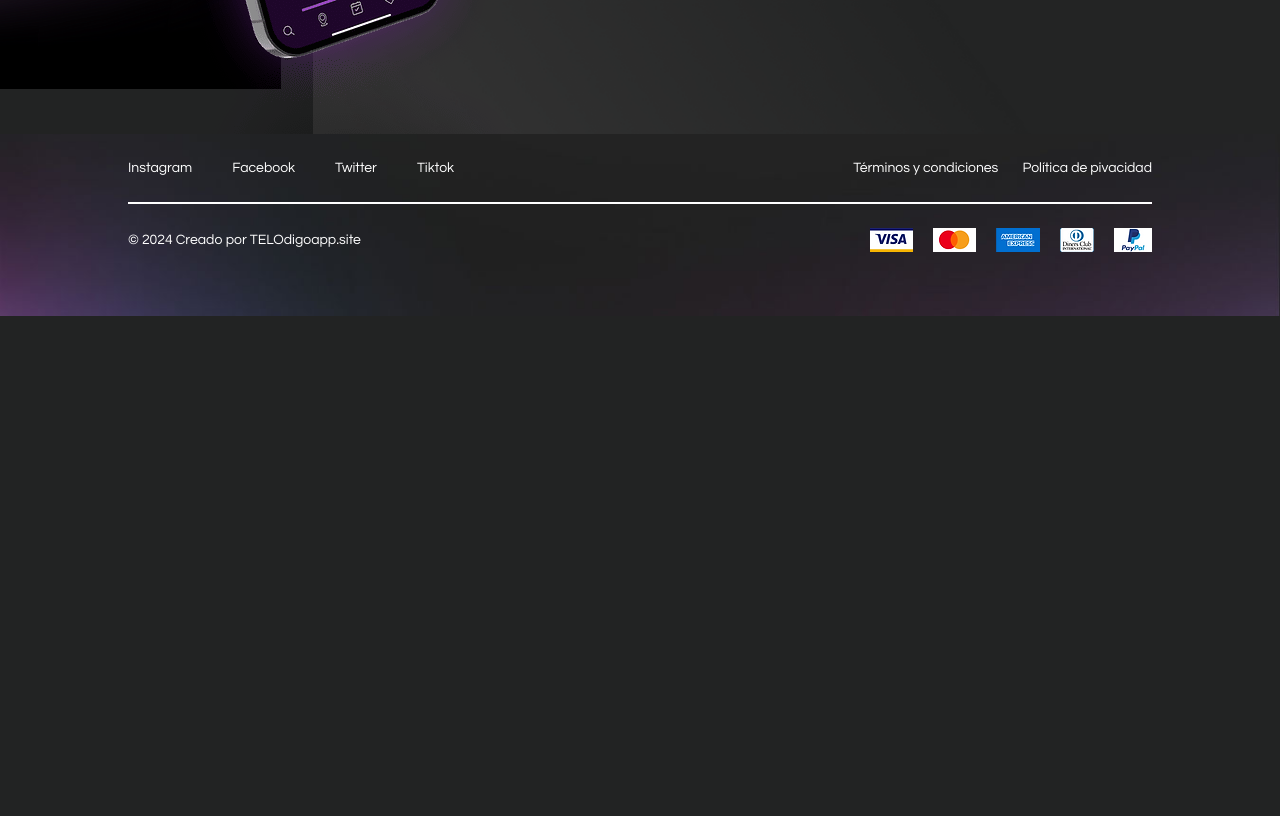
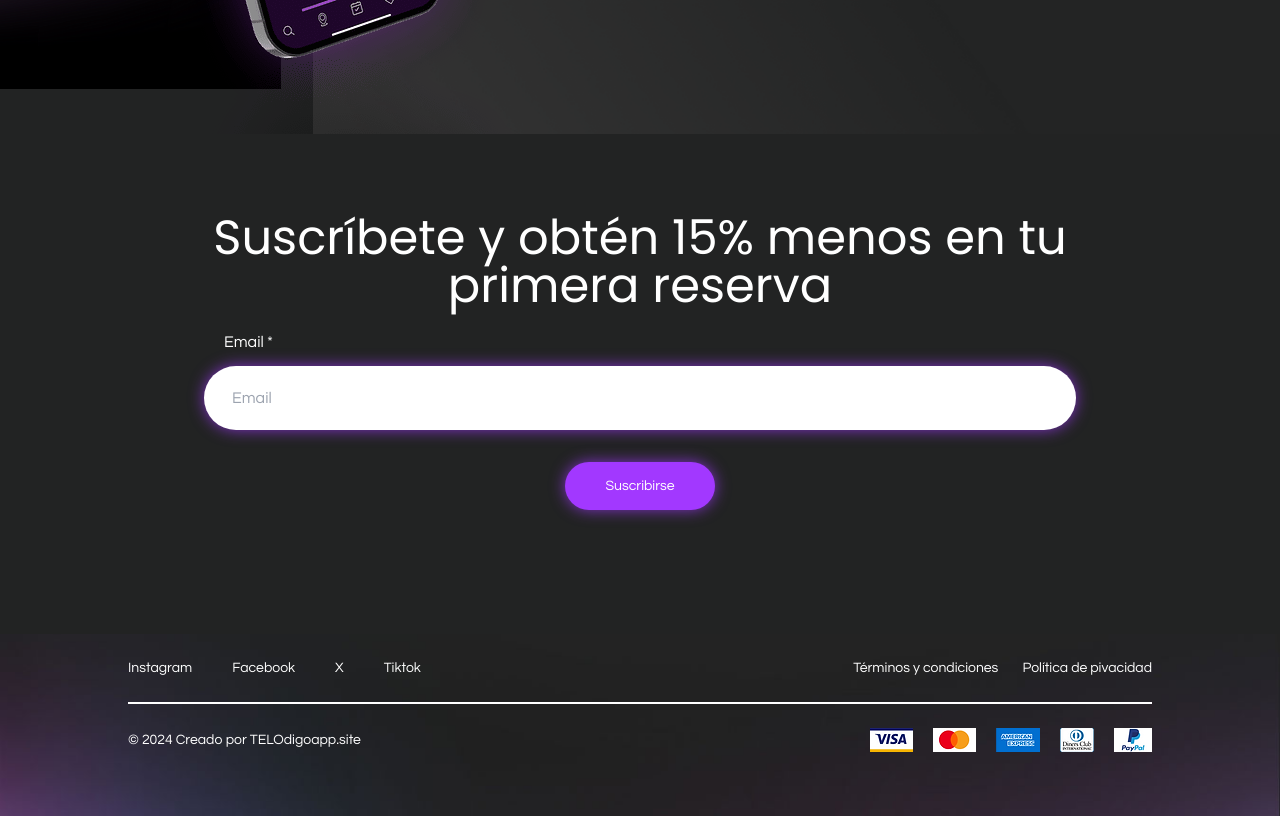
Before and after one commit to SantiagooArturo/angular_telodigo_web, an Angular app: page / in a window 1280 px wide. Shown: the part 1220-2036 px from the top of the page. Before the commit the page ends 1536 px from the top, so only its background shows below. Built offline with nearby package versions, Linux system fonts and the light colour scheme.

Commit message:
section4 terminada

```diff
--- a/src/app/app.component.html
+++ b/src/app/app.component.html
@@ -7,5 +7,6 @@
   <!-- El componente hijo va dentro del componente padre -->
   <app-section-1 ></app-section-1>
   <app-section-2></app-section-2>
+  <app-section-4></app-section-4>
   <app-footer></app-footer>
 </div>
--- a/src/app/components/footer/footer.component.ts
+++ b/src/app/components/footer/footer.component.ts
@@ -22,7 +22,7 @@ export class FooterComponent {
   link_social: {link: string, text: string}[] = [
     {text: 'Instagram', link: 'https://www.instagram.com/telodigo.pe'},
     {text: 'Facebook', link: ''},
-    {text: 'Twitter', link: ''},
+    {text: 'X', link: ''},
     {text: 'Tiktok', link: ''}
   ]
 }
--- /dev/null
+++ b/src/app/components/section-4/section-4.component.html
@@ -0,0 +1,33 @@
+
+
+
+<section id='subscription' class='text-white'>
+  <div class='max-w-3xl lg:max-w-4xl px-3 mx-auto py-20 space-y-5'>
+    <h2 class='text-2xl md:text-3xl lg:text-5xl text-center'>
+      Suscríbete y obtén 15% menos en tu primera reserva
+    </h2>
+    <div class="h-56">
+      <form [formGroup]="myForm" (ngSubmit)="submitForm()" class='space-y-8'>
+        <div class='grid gap-3'>
+          <label for='email' class='ml-5'>
+            Email *
+          </label>
+          <input
+            class='px-7 py-5 focus:outline-none focus:ring-2 focus:ring-secondary rounded-full text-primary shadow-btn'
+            type="email" id="email" formControlName="email"
+            placeholder='Email'
+          />
+          <div *ngIf="showEmailError">{{emailError}}</div>
+        </div>
+        <div class='text-center  h-20' >
+          <button class="btn_primary px-10 py-3.5"  type="submit"
+
+          >
+          Suscribirse
+        </button>
+        <p *ngIf="showMessage && exitoEnviado"   class="mt-8">¡Gracias por tu suscripción, cachorr!</p>
+        </div>
+      </form>
+    </div>
+  </div>
+</section>
--- /dev/null
+++ b/src/app/components/section-4/section-4.component.ts
@@ -0,0 +1,60 @@
+import { CommonModule } from '@angular/common';
+import { Component, inject} from '@angular/core';
+import { FormBuilder, FormControl, FormGroup, ReactiveFormsModule, Validators} from '@angular/forms';
+
+
+@Component({
+  selector: 'app-section-4',
+  standalone: true,
+  imports: [ReactiveFormsModule, CommonModule],
+  templateUrl: './section-4.component.html',
+  styleUrl: './section-4.component.css'
+})
+export class Section4Component{
+
+    showEmailError: boolean = false;
+    emailError : string = '';
+    myForm: FormGroup;
+
+    isSubmitting: boolean = false;
+    showMessage: boolean = false;
+    exitoEnviado : boolean = false;
+
+    constructor(private fb: FormBuilder){
+      this.myForm = this.fb.group({
+        email : ['',[Validators.required, Validators.email]]
+      });
+    }
+    submitForm() {
+        this.showEmailError = false;
+        this.emailError = "";
+        if (this.myForm.invalid) {
+          if (this.myForm.get('email')?.invalid) {
+            if (this.myForm.get('email')?.value === '') {
+              this.emailError = "El email es requerido.";
+            } else {
+              this.emailError = "El email no es válido.";
+            }
+            this.showEmailError = true;
+            this.hideEmailError();
+          }
+          return;
+        } else {
+          this.isSubmitting = true;
+          this.isSubmitting = false;
+          this.showMessage = true;
+          setTimeout(() => {
+              this.showMessage = false;
+          }, 2000);
+          this.exitoEnviado = true;
+          console.log("hola");
+          return;
+        }
+    }
+
+  hideEmailError() {
+    setTimeout(() => {
+      this.showEmailError = false;
+    }, 2000);
+  }
+}
```
Also changed, not shown: src/app/app.module.ts (+6 -1 lines), src/app/components/section-4/section-4.component.css (added), 1 other file (tests, documents, lock files or other folders).
